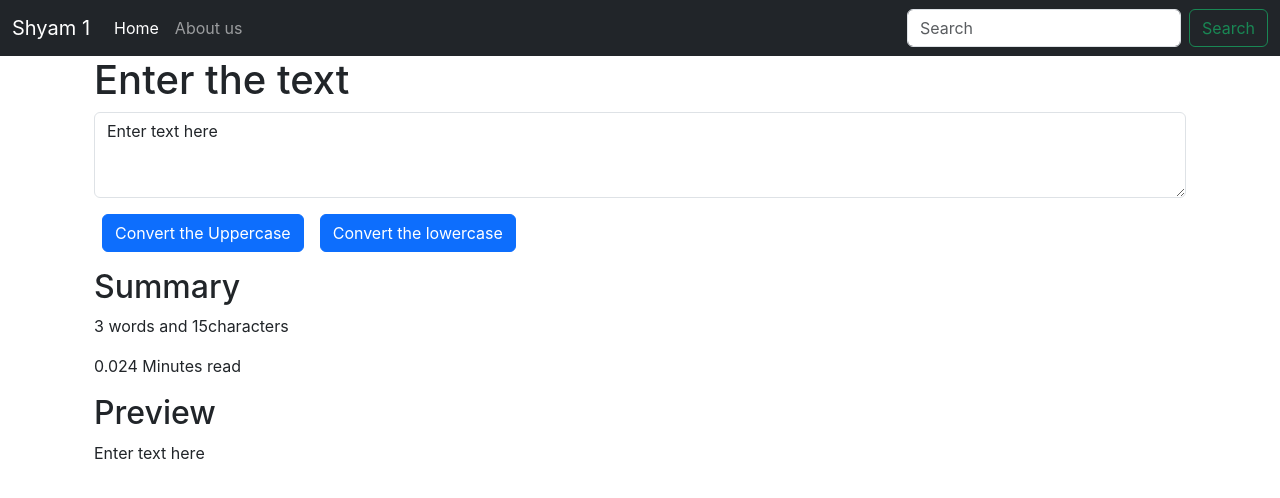
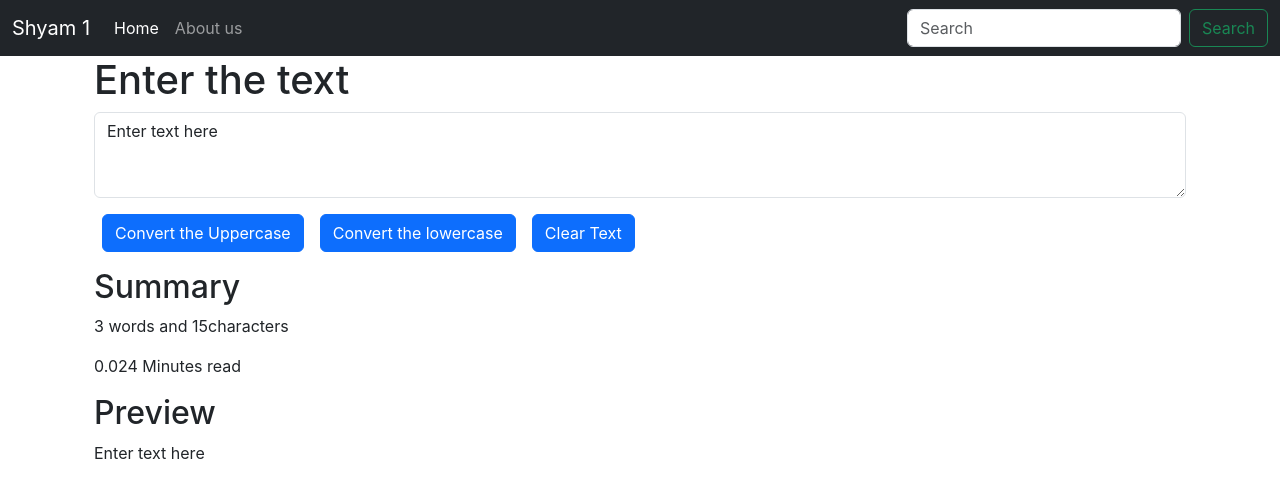
Before and after one commit to Shyam2824/fluffy-fiesta, a React (Create React App) app: page / in a window 1280 px wide. Shown: the top 498 px of the page. Built offline with nearby package versions, Linux system fonts and the light colour scheme.

Commit message:
add clear button

```diff
--- a/src/components/TextForm.1.js
+++ b/src/components/TextForm.1.js
@@ -12,7 +12,11 @@ export default function TextForm(props) {
          let newText = text.toLowerCase();
          setText(newText);
      };
-    const HanddleOnChange = (event) => {
+    const handleClearClick = () => {
+         let newText = ('');
+         setText(newText);
+     };
+    const HandleOnChange = (event) => {
         //console.log("On change the text");
         setText(event.target.value);
     };
@@ -23,10 +27,11 @@ export default function TextForm(props) {
             <div className='container'>
                 <h1>{props.heading}  </h1>
                 <div className="mb-3">
-                    <textarea className="form-control" value={text} onChange={HanddleOnChange} id="My box" rows="3"></textarea>
+                    <textarea className="form-control" value={text} onChange={HandleOnChange} id="My box" rows="3"></textarea>
                 </div>
                 <button className="btn btn-primary mx-2" onClick={handleUpClick}> Convert the Uppercase</button>
                 <button className="btn btn-primary mx-2" onClick={handleLoClick}> Convert the lowercase</button>
+                <button className="btn btn-primary mx-2" onClick={handleClearClick}> Clear Text</button>
             </div>
             <div className="container my-3">
                 <h2>Summary</h2>
```
